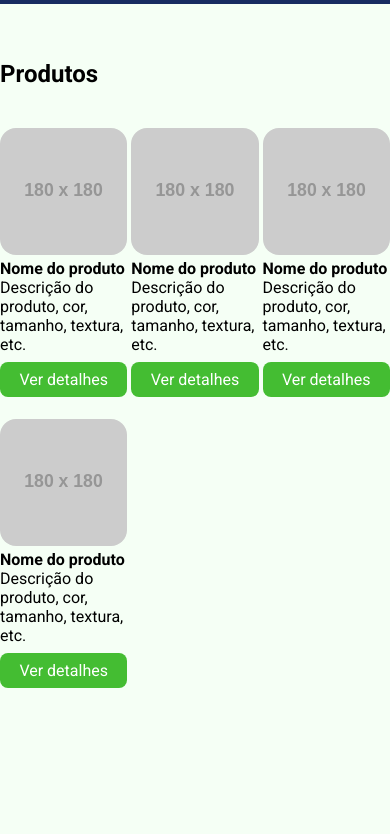
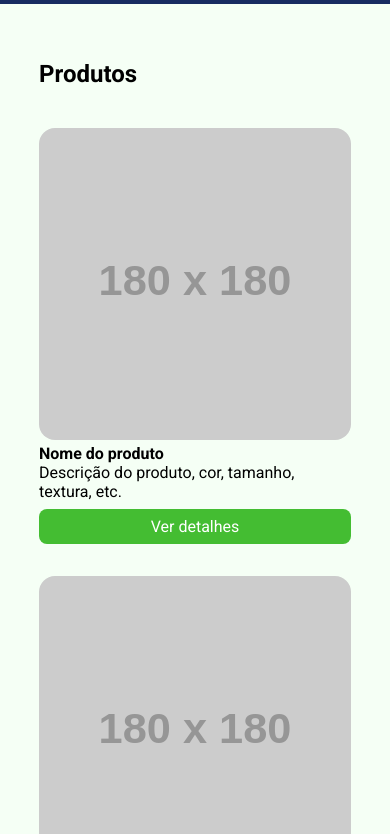
Before and after one commit to kelvindutra3012/frontendEBAC, a plain HTML site: page index.html in a window 390 px wide. Shown: the part 102-936 px from the top of the page. Before the commit the page ends 844 px from the top, so only its background shows below. Drawn offline with nearby package versions, Linux system fonts and the light colour scheme; files that its build step writes are made by us from their sources; placeholder pictures from the web are drawn by us.

Commit message:
Update main.scss

```diff
--- a/source/main.scss
+++ b/source/main.scss
@@ -31,3 +31,24 @@ header{
         padding: 16px 0;
 }
 }
+
+@media screen and (max-width: 1023px) {
+    .container {
+        max-width: 80%;
+    }
+
+    .products {
+        grid-template-columns: repeat(2, 48.5%);
+        column-gap: 3%;
+    }
+}
+
+@media screen and (max-width: 767px) {
+    .products {
+        display: block;
+    }
+
+    .product-item  {
+        margin-bottom: 32px;
+    }
+}
```
